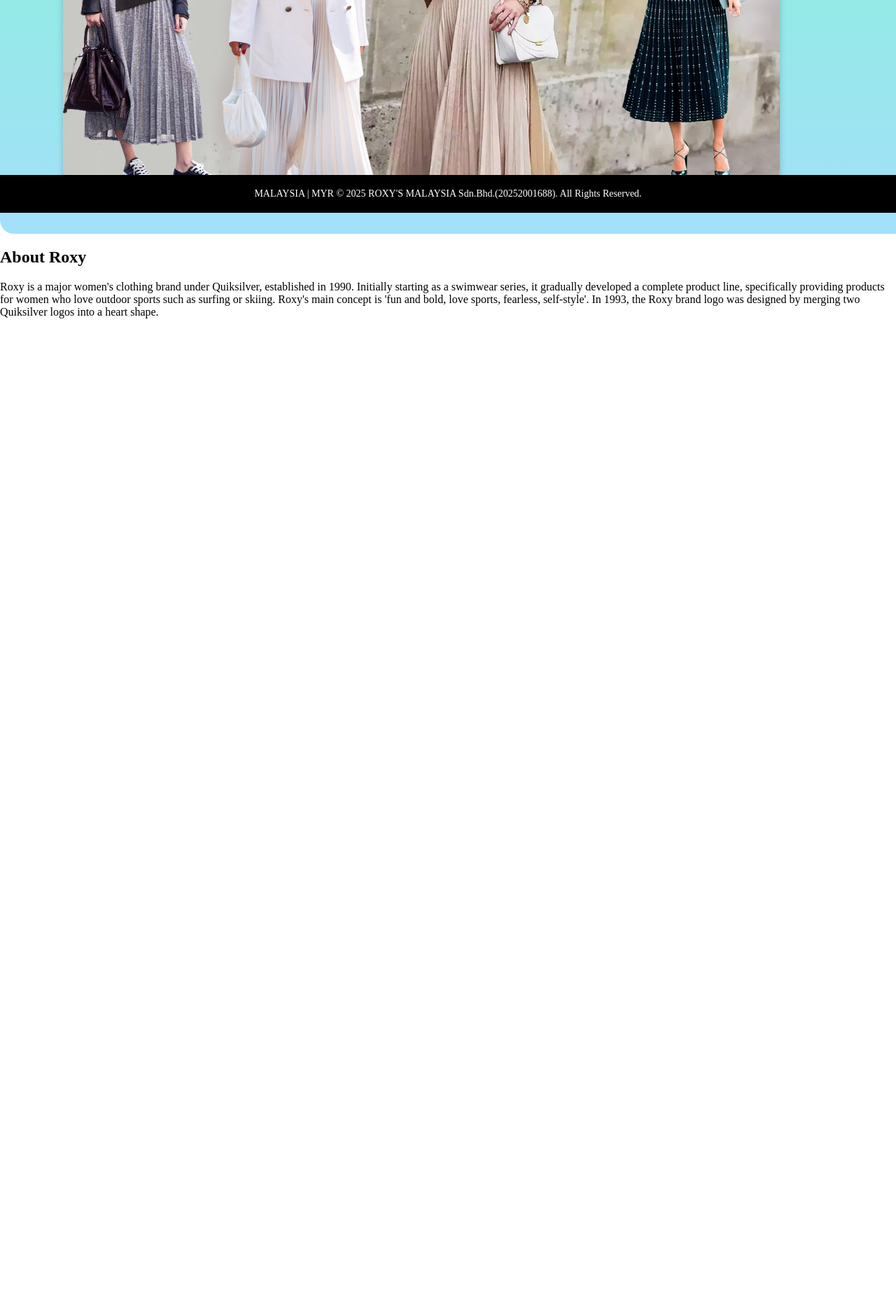
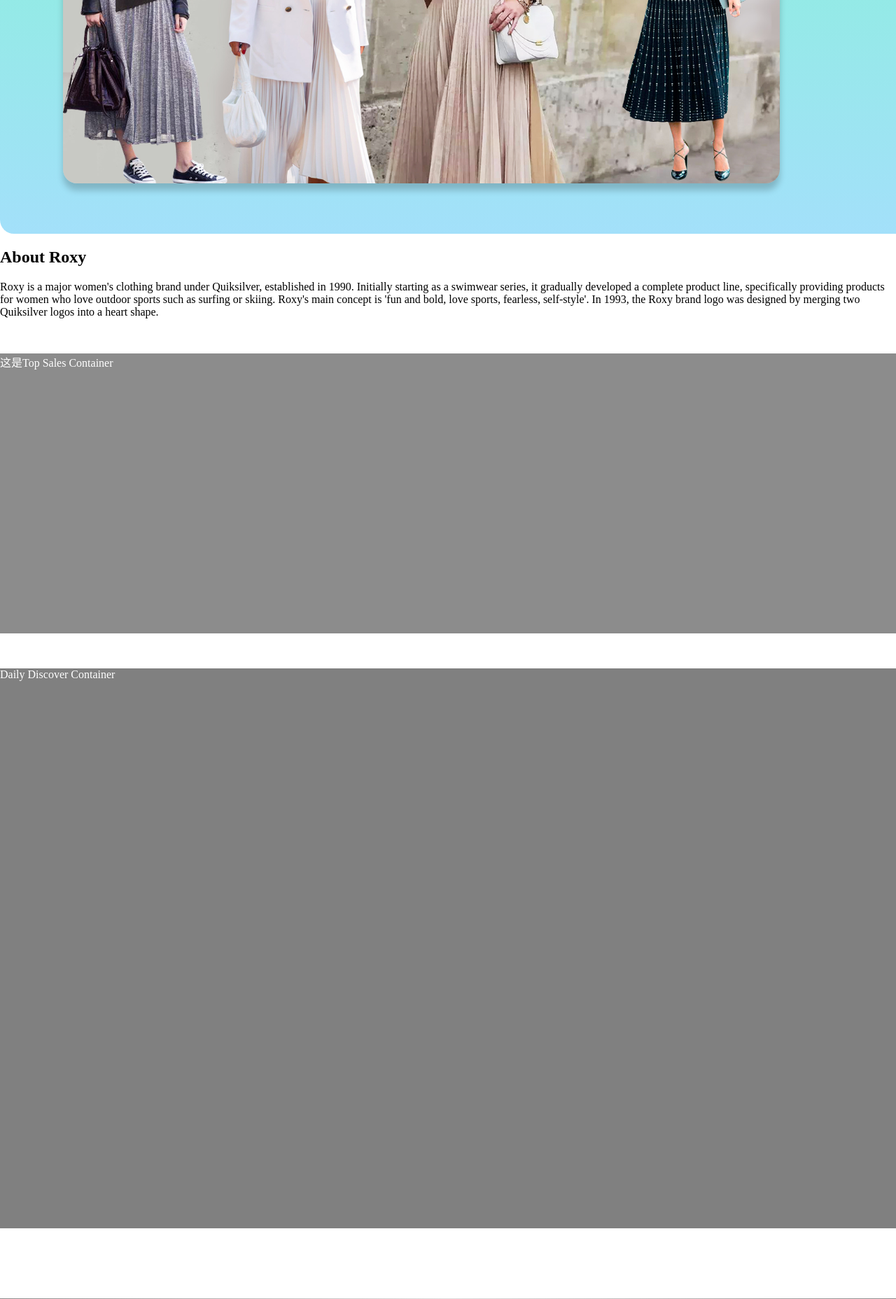
Before and after one commit to Rayan-Loh/Web-Assignment-Code, a PHP site: page / in a window 1280 px wide; the page is wider, and only the part inside the window is pictured. Shown: the part 496-2352 px from the top of that part at 70% size. Before the commit the page ends 951 px from the top of that part, so only its background shows below. Run offline with PHP 8.4, Linux system fonts and the light colour scheme; some web fonts are replaced.

Commit message:
页面缩放调整，元素占位

```diff
--- /dev/null
+++ b/_dailydiscover.php
@@ -0,0 +1,3 @@
+<div class="Daily-Discover-Container">
+    <p>Daily Discover Container</p>
+</div>
--- /dev/null
+++ b/_topsales.php
@@ -0,0 +1,3 @@
+<div class="Top-Sales-Container">
+    <p>这是Top Sales Container</p>
+</div>
--- a/css/home_style.css
+++ b/css/home_style.css
@@ -90,9 +90,11 @@ header {
 
 
 footer {
-    position: fixed;
+    position: relative;
     left: 0;
     right: 0;
+    height: 240px;
+    width: 100%;
 
     background: linear-gradient(to right, #8c8c8c 0%, #dcdcdc 50%, #8c8c8c 100%);
     padding: 20px 0;
@@ -143,7 +145,6 @@ footer {
     /* 底部版权信息 */
     .footer-bottom {
         position: fixed;
-        bottom: 0;
         right: 0;
         left: 0;
 
@@ -167,7 +168,6 @@ html, body {
     height: 720px;
     margin: 110px auto 0; /* 上方 110px，左右自动居中 */
 
-    margin: 110px auto 0;
     border-radius: 20px;
 
     .carousel{
@@ -193,6 +193,23 @@ html, body {
     }
 }
 
+.Top-Sales-Container{
+    background-color: #8c8c8c;
+    width: 1920px;
+    height: 400px;
+    margin: 50px auto 0; /* 上方 50px，左右自动居中 */
+
+    color: white;
+}
+
+.Daily-Discover-Container{
+    background-color: grey;
+    width: 1920px;
+    height: 800px;
+    margin: 50px auto 100px; /* 上方 50px 下方 100px，左右自动居中 */
+
+    color: white;
+}
 
 
 .fab {
--- a/index.php
+++ b/index.php
@@ -55,6 +55,12 @@ session_start();
     <p>Roxy is a major women's clothing brand under Quiksilver, established in 1990. Initially starting as a swimwear series, it gradually developed a complete product line, specifically providing products for women who love outdoor sports such as surfing or skiing. Roxy's main concept is 'fun and bold, love sports, fearless, self-style'. In 1993, the Roxy brand logo was designed by merging two Quiksilver logos into a heart shape.</p>
 </section>
 
+<!-- Top Sales Content -->
+<?php include '_topsales.php'; ?>
+
+<!-- Daily Discover Content -->
+<?php include '_dailydiscover.php'; ?>
+
 <!-- Footer -->
 <?php include '_foot.php'; ?>
 </body>
```
